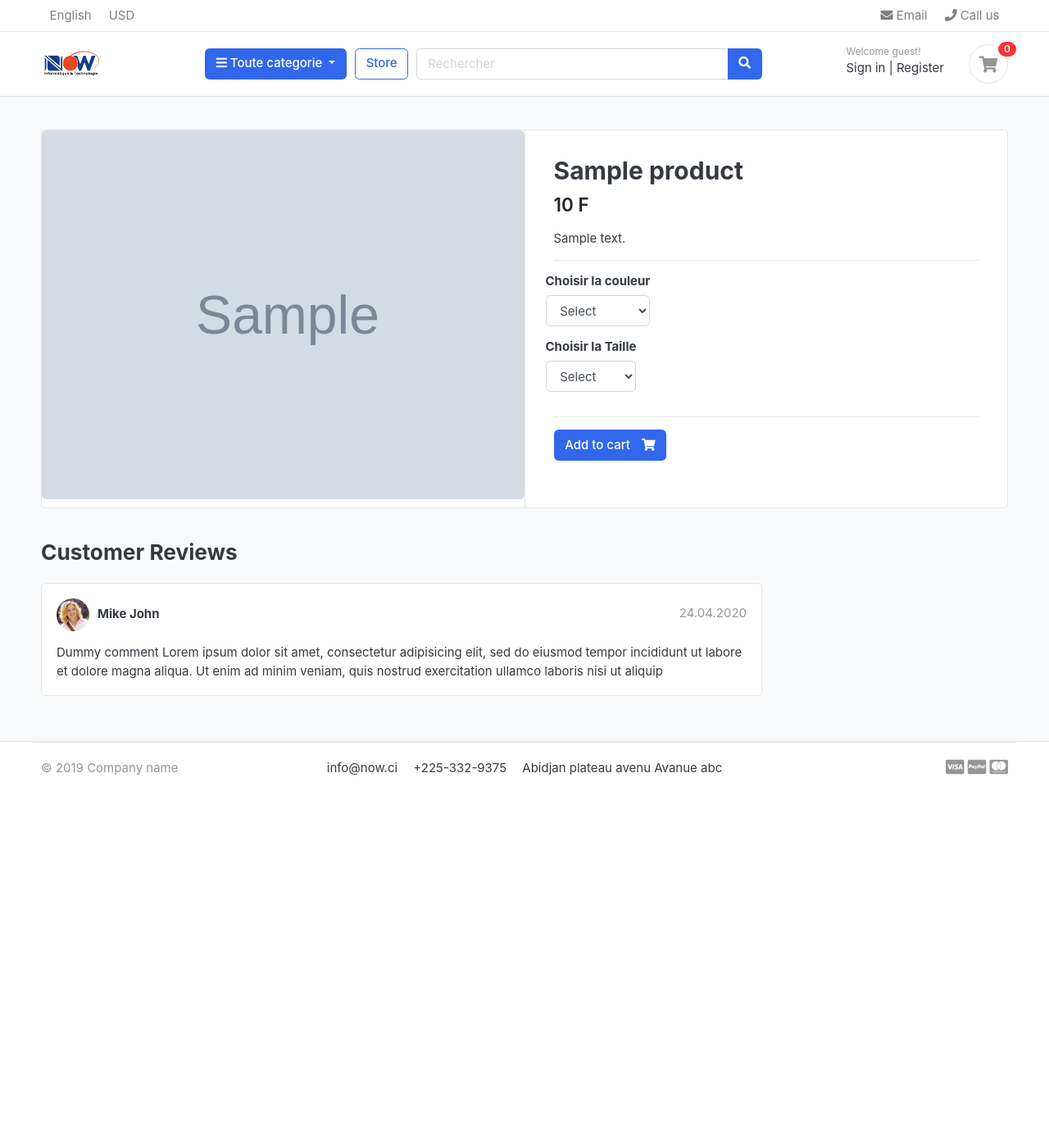
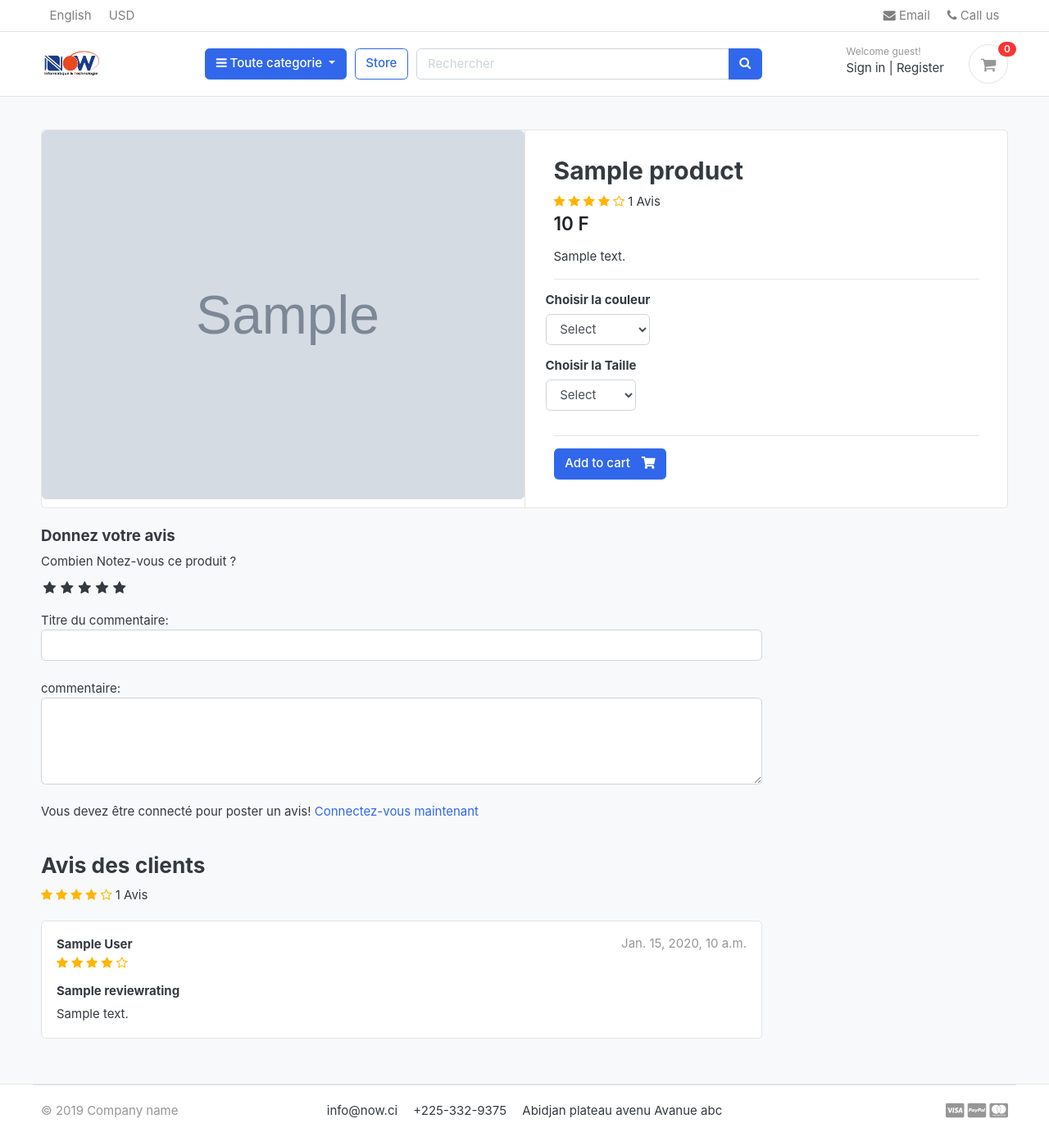
Before and after one commit to yobgith/now-django, a Django app: a page that uses templates/base.html in a window 1280 px wide. Shown: the whole page at 82% size. Before the commit the page ends 946 px from the top, so only its background shows below. Run offline with Django 5.2, Linux system fonts and the light colour scheme; tables that the repository leaves empty hold one stand-in row (values such as "Sample post"); grey boxes marked "Sample" are stand-in pictures; some libraries are stand-ins or nearby versions; some web fonts are replaced.

Commit message:
review and rating syste.

```diff
--- a/accounts/models.py
+++ b/accounts/models.py
@@ -60,6 +60,8 @@ class Account(AbstractBaseUser):
 
     objects = MyAccountManager()
 
+    def full_name(self):
+        return f'{self.first_name} {self.last_name}'
     def __str__(self):
         return self.email
 
--- /dev/null
+++ b/now/static/css/custom.css
@@ -0,0 +1,46 @@
+/* Hide Radio buttom */
+.rate > input{
+    display: none;
+}
+
+.rate{
+    display: inline-block;
+    border: 0;
+}
+
+.rate > label{
+    float: right;
+}
+
+/* Showing the start */
+.rate > label::before{
+    display: inline-block;
+    font-size: 1.1rem ;
+    font-family: FontAwesome ;
+    content: "\f005";
+    margin:0;
+    padding: 0.3rem .2rem;
+    cursor: pointer;
+}
+
+/* Half star */
+.rate .half:before{
+    content: "\f089";
+    position: absolute;
+    padding-right: 0;
+}
+
+/* Click and hover */
+input:checked ~ label, label:hover ~ label{
+    color: #ffb503;
+}
+
+/* hover hightlight */
+input:checked + label:hover, input:checked ~ label:hover, input:checked ~ label:hover ~ label,
+label:hover ~ input:checked ~ label{
+    color: #cc9000;
+}
+
+.rating-star i{
+    color: #ffb503 !important;
+}
--- a/store/admin.py
+++ b/store/admin.py
@@ -1,5 +1,5 @@
 from django.contrib import admin
-from .models import Product, Variation
+from .models import Product, Variation, ReviewRating
 
 # Register your models here.
 
@@ -14,3 +14,4 @@ class VariationAdmin(admin.ModelAdmin):
 
 admin.site.register(Product, ProductAdmin)
 admin.site.register(Variation, VariationAdmin)
+admin.site.register(ReviewRating)
--- a/store/urls.py
+++ b/store/urls.py
@@ -7,4 +7,5 @@ urlpatterns = [
     path('category/<slug:category_slug>/', views.store, name='products_by_category'),
     path('category/<slug:category_slug>/<slug:product_slug>/', views.product_detail, name='product_detail'),
     path('search/', views.search, name='search'),
+    path('submit_review/<int:product_id>/', views.submit_review, name='submit_review'),
 ]
--- a/store/views.py
+++ b/store/views.py
@@ -1,10 +1,13 @@
 from django.http import HttpResponse
-from django.shortcuts import get_object_or_404, render
+from django.shortcuts import get_object_or_404, render, redirect
+from .forms import ReviewForm
+from django.contrib import messages
+from orders.models import OrderProduct
 
 from carts.models import CartItem
 from carts.views import _cart_id
 from category.models import Category
-from store.models import Product
+from .models import Product, ReviewRating
 from category.models import Category
 from django.core.paginator import EmptyPage, PageNotAnInteger, Paginator
 from django.db.models import Q
@@ -41,9 +44,21 @@ def product_detail(request, category_slug, product_slug):
     except Exception as e:
         raise  e
 
+    if request.user.is_authenticated:
+        try:
+            orderproduct = OrderProduct.objects.filter(user=request.user, product_id=single_product.id).exists()
+        except OrderProduct.DoesNotExist:
+            orderproduct = None
+    else:
+            orderproduct = None
+
+    # Get the reviews
+    reviews = ReviewRating.objects.filter(product_id=single_product.id, status=True)
     context = {
         'single_product': single_product,
         'in_cart' : in_cart,
+        'orderproduct' : orderproduct,
+        'reviews' : reviews,
     }
 
     return render (request, 'store/product_detail.html', context)
@@ -60,3 +75,27 @@ def search(request):
 
         }
     return  render(request, 'store/store.html', context)
+
+
+def submit_review(request, product_id):
+    url = request.META.get('HTTP_REFERER')
+    if request.method == 'POST':
+        try:
+            reviews = ReviewRating.objects.get(user__id=request.user.id, product__id=product_id)
+            form = ReviewForm(request.POST, instance=reviews)
+            form.save()
+            messages.success(request, 'Merci! Votre avis a été mis à jour.')
+            return redirect(url)
+        except ReviewRating.DoesNotExist:
+            form = ReviewForm(request.POST)
+            if form.is_valid():
+                data = ReviewRating()
+                data.subject = form.cleaned_data['subject']
+                data.rating = form.cleaned_data['rating']
+                data.review = form.cleaned_data['review']
+                data.ip = request.META.get('REMOTE_ADDR')
+                data.product_id = product_id
+                data.user_id = request.user.id
+                data.save()
+                messages.success(request, 'Merci! Votre avis a été pris en compte. ')
+                return redirect(url)
--- a/templates/base.html
+++ b/templates/base.html
@@ -25,6 +25,10 @@
 <!-- custom style -->
 <link href="{% static 'css/ui.css' %}" rel="stylesheet" type="text/css"/>
 <link href="{% static 'css/responsive.css' %}" rel="stylesheet" media="only screen and (max-width: 1200px)" />
+
+<link href="{% static 'css/custom.css' %}" rel="stylesheet" type="text/css"/>
+<link rel="stylesheet" href="https://cdnjs.cloudflare.com/ajax/libs/font-awesome/4.7.0/css/font-awesome.min.css">
+
 
 <!-- custom javascript -->
 <script src="{% static 'js/script.js' %}" type="text/javascript"></script>
--- a/templates/store/product_detail.html
+++ b/templates/store/product_detail.html
@@ -24,6 +24,18 @@
                 <article class="content-body">
 
                 <h2 class="title">{{ single_product.product_name }}</h2>
+                <div class="rating-star">
+                    <span>
+                        <i class="fa fa-star{% if single_product.averageReview < 0.5 %}-o{% elif single_product.averageReview >= 0.5 and single_product.averageReview < 1 %}-half-o {% endif %}" aria-hidden="true"></i>
+                        <i class="fa fa-star{% if single_product.averageReview < 1.5 %}-o{% elif single_product.averageReview >= 1.5 and single_product.averageReview < 2 %}-half-o {% endif %}" aria-hidden="true"></i>
+                        <i class="fa fa-star{% if single_product.averageReview < 2.5 %}-o{% elif single_product.averageReview >= 2.5 and single_product.averageReview < 3 %}-half-o {% endif %}" aria-hidden="true"></i>
+                        <i class="fa fa-star{% if single_product.averageReview < 3.5 %}-o{% elif single_product.averageReview >= 3.5 and single_product.averageReview < 4 %}-half-o {% endif %}" aria-hidden="true"></i>
+                        <i class="fa fa-star{% if single_product.averageReview < 4.5 %}-o{% elif single_product.averageReview >= 4.5 and single_product.averageReview < 5 %}-half-o {% endif %}" aria-hidden="true"></i>
+                        <span>{{single_product.countReview}} Avis</span>
+
+                    </span>
+                </div>
+
 
                 <div class="mb-3">
                     <var class="price h4">{{ single_product.price}} F</var>
@@ -72,29 +84,92 @@
     <div class="row">
                 <div class="col-md-9">
 
+
+
+        <form action="{% url 'submit_review' single_product.id %}" method="POST">
+            {% csrf_token %}
+            <h5>Donnez votre avis</h5>
+            <div>
+                <!-- Rating stars -->
+                <label for="">Combien Notez-vous ce produit ?</label>
+                <br>
+                <div class="rate">
+                    <input type="radio" name="rating" id="rating10" value="5" required/><label for="rating10" title="5"></label>
+                    <input type="radio" name="rating" id="rating9" value="4.5" required/><label for="rating9" title="4.5" class="half"></label>
+                    <input type="radio" name="rating" id="rating8" value="4" required/><label for="rating8" title="4"></label>
+                    <input type="radio" name="rating" id="rating7" value="3.5" required/><label for="rating7" title="3.5" class="half"></label>
+                    <input type="radio" name="rating" id="rating6" value="3" required/><label for="rating6" title="3"></label>
+                    <input type="radio" name="rating" id="rating5" value="2.5" required/><label for="rating5" title="2.5" class="half"></label>
+                    <input type="radio" name="rating" id="rating4" value="2" required/><label for="rating4" title="2"></label>
+                    <input type="radio" name="rating" id="rating3" value="1.5" required/><label for="rating3" title="1.5" class="half"></label>
+                    <input type="radio" name="rating" id="rating2" value="1" required/><label for="rating2" title="1"></label>
+                    <input type="radio" name="rating" id="rating1" value="0.5" required/><label for="rating1" title="0.5" class="half"></label>
+                </div>
+                <br>
+
+                Titre du commentaire:
+                <input type="text" class="form-control" name="subject">
+                <br>
+                commentaire:
+                <textarea name="review" rows="4" class="form-control" id=""></textarea>
+                <br>
+                {% if user.is_authenticated %}
+                    {% if orderproduct %}
+                    <input type="submit" value="Submit Review" class="btn btn-primary">
+                    {% else %}
+                    <p>Vous devez acheter ce produit pour poster un avis</p>
+                    {% endif %}
+                {% else %}
+                <p>Vous devez être connecté pour poster un avis! <span><a href="{% url 'login' %}">Connectez-vous maintenant</a></span></p>
+                {% endif %}
+            </div>
+        {% include 'includes/alerts.html' %}
+        </form>
+        <br>
+
         <header class="section-heading">
-            <h3>Customer Reviews </h3>
+            <h3>Avis des clients  </h3>
+            <div class="rating-star">
+                <span>
+                    <i class="fa fa-star{% if single_product.averageReview < 0.5 %}-o{% elif single_product.averageReview >= 0.5 and single_product.averageReview < 1 %}-half-o {% endif %}" aria-hidden="true"></i>
+                    <i class="fa fa-star{% if single_product.averageReview < 1.5 %}-o{% elif single_product.averageReview >= 1.5 and single_product.averageReview < 2 %}-half-o {% endif %}" aria-hidden="true"></i>
+                    <i class="fa fa-star{% if single_product.averageReview < 2.5 %}-o{% elif single_product.averageReview >= 2.5 and single_product.averageReview < 3 %}-half-o {% endif %}" aria-hidden="true"></i>
+                    <i class="fa fa-star{% if single_product.averageReview < 3.5 %}-o{% elif single_product.averageReview >= 3.5 and single_product.averageReview < 4 %}-half-o {% endif %}" aria-hidden="true"></i>
+                    <i class="fa fa-star{% if single_product.averageReview < 4.5 %}-o{% elif single_product.averageReview >= 4.5 and single_product.averageReview < 5 %}-half-o {% endif %}" aria-hidden="true"></i>
+                    <span>{{single_product.countReview}} Avis</span>
+
+                </span>
+            </div>
 
         </header>
 
+
+    {% for review in reviews %}
         <article class="box mb-3">
             <div class="icontext w-100">
-                <img src="{% static './images/avatars/avatar1.jpg' %}" class="img-xs icon rounded-circle">
+
                 <div class="text">
-                    <span class="date text-muted float-md-right">24.04.2020 </span>
-                    <h6 class="mb-1">Mike John </h6>
-
+                    <span class="date text-muted float-md-right">{{review.updated_at}} </span>
+                    <h6 class="mb-1">{{review.user.full_name}} </h6>
+                    <div class="rating-star">
+                        <span>
+                            <i class="fa fa-star{% if review.rating == 0.5 %}-half-o{% elif review.rating < 1  %}-o {% endif %}" aria-hidden="true"></i>
+                            <i class="fa fa-star{% if review.rating == 1.5 %}-half-o{% elif review.rating < 2  %}-o {% endif %}" aria-hidden="true"></i>
+                            <i class="fa fa-star{% if review.rating == 2.5 %}-half-o{% elif review.rating < 3  %}-o {% endif %}" aria-hidden="true"></i>
+                            <i class="fa fa-star{% if review.rating == 3.5 %}-half-o{% elif review.rating < 4  %}-o {% endif %}" aria-hidden="true"></i>
+                            <i class="fa fa-star{% if review.rating == 4.5 %}-half-o{% elif review.rating < 5  %}-o {% endif %}" aria-hidden="true"></i>
+                        </span>
+                    </div>
                 </div>
             </div> <!-- icontext.// -->
             <div class="mt-3">
+                <h6>{{review.subject}}</h6>
                 <p>
-                    Dummy comment Lorem ipsum dolor sit amet, consectetur adipisicing elit, sed do eiusmod
-                    tempor incididunt ut labore et dolore magna aliqua. Ut enim ad minim veniam,
-                    quis nostrud exercitation ullamco laboris nisi ut aliquip
+                    {{review.review}}
                 </p>
             </div>
         </article>
-
+    {% endfor %}
 
 
         </div> <!-- col.// -->
```
Also changed, not shown: store/forms.py (added, +7 -0 lines), store/models.py (+30 -1 lines), store/migrations/0002_reviewrating.py (added).
